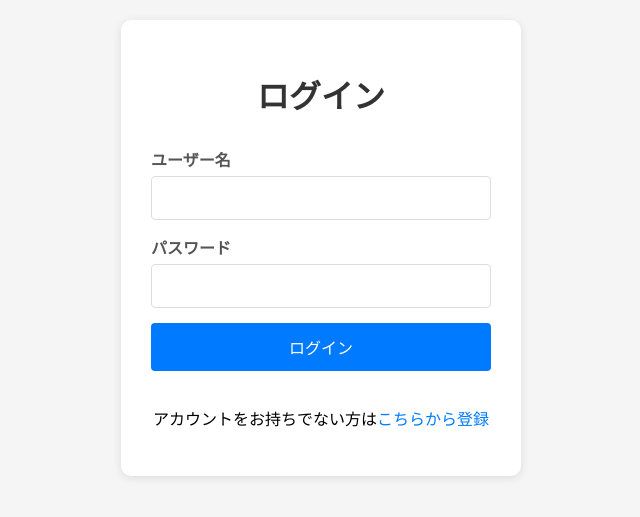
After one commit to reindeer39/to-do-app, a Flask app: page /login in a window 1280 px wide. The commit adds this page. Shown: the top 517 px of the page, without its empty margins (319-959 px from the left). Run offline with Flask 3, Linux system fonts and the light colour scheme.

Commit message:
feat: マルチユーザー対応とセキュリティ強化
- ユーザー認証システムの追加（Flask-Login）
- ユーザー登録・ログイン・ログアウト機能
- パスワードのハッシュ化（Werkzeug）
- SECRET_KEY管理の改善（python-dotenv）
- マルチユーザー対応のタスク管理
- セキュリティ強化（.gitignoreの改善）
- 本番環境対応の準備

```diff
--- a/app.py
+++ b/app.py
@@ -1,9 +1,44 @@
 import os
-from flask import Flask, render_template, request, redirect, url_for
+import secrets
+from flask import Flask, render_template, request, redirect, url_for, flash, session
 from flask_sqlalchemy import SQLAlchemy
+from flask_login import LoginManager, UserMixin, login_user, logout_user, login_required, current_user
+from werkzeug.security import generate_password_hash, check_password_hash
+from dotenv import load_dotenv
+
+# .envファイルから環境変数を読み込み
+load_dotenv()
 
 # Flaskアプリケーションのインスタンスを作成
 app = Flask(__name__)
+
+# SECRET_KEYの設定（セキュリティ重要）
+def get_secret_key():
+    """
+    環境に応じて適切なSECRET_KEYを取得する
+    """
+    # 1. 環境変数から取得を試行
+    secret_key = os.getenv('SECRET_KEY')
+
+    if secret_key:
+        return secret_key
+
+    # 2. 本番環境の場合はエラーで停止
+    if os.getenv('FLASK_ENV') == 'production':
+        raise RuntimeError(
+            "❌ PRODUCTION ERROR: SECRET_KEY must be set in production environment!\n"
+            "Set SECRET_KEY environment variable before starting the application."
+        )
+
+    # 3. 開発環境の場合は警告して自動生成
+    print("⚠️  WARNING: SECRET_KEY not found in environment variables!")
+    print("⚠️  Using auto-generated SECRET_KEY for development only.")
+    print("⚠️  For production, set SECRET_KEY environment variable.")
+    print("⚠️  Generate secure key with: python -c 'import secrets; print(secrets.token_hex(32))'")
+
+    return secrets.token_hex(32)
+
+app.config['SECRET_KEY'] = get_secret_key()
 
 # 環境変数からデータベースのURLを読み込む。存在しない場合はデフォルト値としてSQLiteを指定。
 # これにより、PostgreSQLをセットアップする前でも開発を続けられる。
@@ -16,63 +51,282 @@ app.config['SQLALCHEMY_TRACK_MODIFICATIONS'] = False # SQLAlchemyのイベント
 
 db = SQLAlchemy(app)
 
+# Flask-Loginの初期化
+login_manager = LoginManager()
+login_manager.init_app(app)
+login_manager.login_view = 'login'
+login_manager.login_message = 'ログインが必要です。'
+
+# ユーザーモデル
+class User(UserMixin, db.Model):
+    # ユーザーテーブルの定義 ormなので同名なクラスを作成
+    id = db.Column(db.Integer, primary_key=True)
+    username = db.Column(db.String(80), unique=True, nullable=False)
+    password_hash = db.Column(db.String(128), nullable=False)
+    tasks = db.relationship('Task', backref='user', lazy=True)
+
+    def set_password(self, password):
+        self.password_hash = generate_password_hash(password)
+
+    def check_password(self, password):
+        return check_password_hash(self.password_hash, password)
+
+    def __repr__(self):
+        return f'<User {self.username}>'
+
 # To-Doタスクのデータベースモデル
 class Task(db.Model):
     id = db.Column(db.Integer, primary_key=True)
     content = db.Column(db.String(200), nullable=False)
     done = db.Column(db.Boolean, default=False)
+    user_id = db.Column(db.Integer, db.ForeignKey('user.id'), nullable=False)
 
     def __repr__(self):
         return f'<Task {self.id}: {self.content}>'
 
+@login_manager.user_loader
+def load_user(user_id):
+
+    return User.query.get(int(user_id))
+
 @app.route('/')
+@login_required
 def index():
     """
-    トップページ。タスク一覧を表示します。
+    トップページ。現在ログインしているユーザーのタスク一覧を表示します。
     """
-    # データベースからタスクを取得
-    tasks = Task.query.all()
-    # タスクのリストをそのまま渡します
+    # 現在のユーザーのタスクのみを取得
+    tasks = Task.query.filter_by(user_id=current_user.id).all()
     return render_template('index.html', tasks=tasks)
 
+@app.route('/login', methods=['GET', 'POST'])
+def login():
+    """
+    ログインページ
+    """
+    if request.method == 'POST':
+        username = request.form['username']
+        password = request.form['password']
+        user = User.query.filter_by(username=username).first()
+
+        if user and user.check_password(password):
+            login_user(user)
+            return redirect(url_for('index'))
+        else:
+            flash('ユーザー名またはパスワードが間違っています。')
+
+    return render_template('login.html')
+
+@app.route('/register', methods=['GET', 'POST'])
+def register():
+    """
+    ユーザー登録ページ
+    """
+    if request.method == 'POST':
+        username = request.form['username']
+        password = request.form['password']
+
+        # ユーザー名の重複チェック
+        existing_user = User.query.filter_by(username=username).first()
+        if existing_user:
+            flash('このユーザー名は既に使用されています。')
+            return render_template('register.html')
+
+        # 新しいユーザーを作成
+        new_user = User(username=username)
+        new_user.set_password(password)
+        db.session.add(new_user)
+        db.session.commit()
+
+        flash('アカウントが作成されました。ログインしてください。')
+        return redirect(url_for('login'))
+
+    return render_template('register.html')
+
+@app.route('/logout')
+@login_required
+def logout():
+    """
+    ログアウト
+    """
+    logout_user()
+    return redirect(url_for('login'))
+
 @app.route('/add', methods=['POST'])
+@login_required
 def add():
     """
-    フォームから送信された新しいタスクを追加します。
+    フォームから送信された新しいタスクを現在のユーザーに追加します。
     """
     task_content = request.form['task_content']
     if task_content: # 空のタスクは追加しない
-        new_task = Task(content=task_content)
+        new_task = Task(content=task_content, user_id=current_user.id)
         db.session.add(new_task)
         db.session.commit()
     return redirect(url_for('index'))
 
 @app.route('/delete/<int:task_id>')
+@login_required
 def delete(task_id):
     """
-    指定されたIDのタスクを削除します。
+    指定されたIDのタスクを削除します（現在のユーザーのタスクのみ）。
     """
-    task = Task.query.get_or_404(task_id)
+    task = Task.query.filter_by(id=task_id, user_id=current_user.id).first_or_404()
     db.session.delete(task)
     db.session.commit()
     return redirect(url_for('index'))
 
 @app.route('/toggle/<int:task_id>')
+@login_required
 def toggle(task_id):
     """
-    指定されたIDのタスクの完了/未完了を切り替えます。
+    指定されたIDのタスクの完了/未完了を切り替えます（現在のユーザーのタスクのみ）。
     """
-    task = Task.query.get_or_404(task_id)
+    task = Task.query.filter_by(id=task_id, user_id=current_user.id).first_or_404()
     task.done = not task.done
     db.session.commit()
     return redirect(url_for('index'))
 
+@app.route('/debug')
+def debug():
+    """
+    ORM の動作を確認するためのデバッグページ
+    """
+    debug_info = []
+
+    # User クラスの属性を確認
+    debug_info.append("=== User クラスの属性 ===")
+    user_attrs = [attr for attr in dir(User) if not attr.startswith('_')]
+    for attr in sorted(user_attrs):
+        debug_info.append(f"User.{attr}")
+
+    # query 属性の詳細
+    debug_info.append("\n=== query 属性の詳細 ===")
+    debug_info.append(f"User.query のタイプ: {type(User.query)}")
+    debug_info.append(f"User.query: {User.query}")
+
+    # 実際のクエリ例
+    debug_info.append("\n=== 実際のクエリ例 ===")
+    users = User.query.all()
+    for user in users:
+        debug_info.append(f"ユーザー: {user.username} (ID: {user.id})")
+
+    return "<pre>" + "\n".join(debug_info) + "</pre>"
+
+@app.route('/session-debug')
+@login_required
+def session_debug():
+    """
+    セッションの内容を確認するためのデバッグページ
+    """
+    import json
+    from flask import session
+
+    debug_info = []
+
+    debug_info.append("=== セッション情報 ===")
+    debug_info.append(f"現在のユーザーID: {current_user.id}")
+    debug_info.append(f"現在のユーザー名: {current_user.username}")
+    debug_info.append(f"認証状態: {current_user.is_authenticated}")
+
+    debug_info.append("\n=== セッションクッキーの内容 ===")
+    for key, value in session.items():
+        debug_info.append(f"{key}: {value}")
+
+    debug_info.append("\n=== SECRET_KEY情報 ===")
+    debug_info.append(f"SECRET_KEY の長さ: {len(app.config['SECRET_KEY'])} 文字")
+    debug_info.append(f"SECRET_KEY の最初の10文字: {app.config['SECRET_KEY'][:10]}...")
+
+    debug_info.append("\n=== セッションの仕組み ===")
+    debug_info.append("1. ログイン時: Flask-LoginがユーザーIDをセッションに保存")
+    debug_info.append("2. 暗号化: SECRET_KEYでセッションデータを署名・暗号化")
+    debug_info.append("3. クッキー: 暗号化されたデータをブラウザのクッキーに保存")
+    debug_info.append("4. リクエスト時: クッキーを復号化してユーザーを特定")
+
+    return "<pre>" + "\n".join(debug_info) + "</pre>"
+
+@app.route('/crypto-debug')
+@login_required
+def crypto_debug():
+    """
+    暗号化・復号化のプロセスを詳しく確認
+    """
+    from flask import session, request
+    from itsdangerous import URLSafeTimedSerializer
+
+    debug_info = []
+
+    debug_info.append("=== 暗号化・復号化の詳細 ===")
+
+    # 1. 現在のセッションデータ（復号化済み）
+    debug_info.append("\n1. セッションデータ（復号化済み）:")
+    for key, value in session.items():
+        debug_info.append(f"   {key}: {value}")
+
+    # 2. ブラウザから送られてきた暗号化されたクッキー
+    session_cookie = request.cookies.get('session')
+    debug_info.append(f"\n2. 暗号化されたセッションクッキー:")
+    debug_info.append(f"   {session_cookie[:50]}..." if session_cookie else "   なし")
+
+    # 3. SECRET_KEYを使った署名の仕組み
+    debug_info.append(f"\n3. SECRET_KEYによる署名:")
+    debug_info.append(f"   SECRET_KEY: {app.config['SECRET_KEY'][:20]}...")
+
+    # 4. Flaskが使用している署名ライブラリの詳細
+    try:
+        serializer = URLSafeTimedSerializer(app.config['SECRET_KEY'])
+        debug_info.append(f"\n4. 署名ライブラリ:")
+        debug_info.append(f"   使用ライブラリ: itsdangerous.URLSafeTimedSerializer")
+        debug_info.append(f"   アルゴリズム: HMAC-SHA1 (デフォルト)")
+    except Exception as e:
+        debug_info.append(f"   エラー: {e}")
+
+    # 5. 暗号化・復号化フロー
+    debug_info.append(f"\n5. 暗号化・復号化フロー:")
+    debug_info.append("   ログイン時:")
+    debug_info.append("   ① ユーザーID等をセッションデータに保存")
+    debug_info.append("   ② SECRET_KEYで署名・暗号化")
+    debug_info.append("   ③ 暗号化されたクッキーをブラウザに送信")
+    debug_info.append("")
+    debug_info.append("   リクエスト時:")
+    debug_info.append("   ① ブラウザから暗号化クッキーを受信")
+    debug_info.append("   ② SECRET_KEYで署名検証・復号化")
+    debug_info.append("   ③ セッションデータを復元")
+    debug_info.append("   ④ current_userとして利用可能")
+
+    # 6. セキュリティのポイント
+    debug_info.append(f"\n6. セキュリティのポイント:")
+    debug_info.append("   ✓ SECRET_KEYを知らないと復号化できない")
+    debug_info.append("   ✓ 改ざんされた場合は署名検証でエラー")
+    debug_info.append("   ✓ ブラウザには暗号化された状態で保存")
+    debug_info.append("   ✓ サーバー側でのみ復号化される")
+
+    return "<pre>" + "\n".join(debug_info) + "</pre>"
 
 if __name__ == '__main__':
     # アプリケーションコンテキスト内でデータベーステーブルを作成
     with app.app_context():
         db.create_all()
 
+        # 開発用の初期ユーザーを作成（存在しない場合のみ）
+        if not User.query.filter_by(username='admin').first():
+            admin_user = User(username='admin')
+            admin_user.set_password('admin123')
+            db.session.add(admin_user)
+            db.session.commit()
+            print("開発用ユーザーが作成されました:")
+            print("ユーザー名: admin")
+            print("パスワード: admin123")
+
+        if not User.query.filter_by(username='test').first():
+            test_user = User(username='test')
+            test_user.set_password('test123')
+            db.session.add(test_user)
+            db.session.commit()
+            print("テスト用ユーザーが作成されました:")
+            print("ユーザー名: test")
+            print("パスワード: test123")
+
     # 開発用サーバーを起動
     # host='0.0.0.0' にすると、同じネットワーク内の他のPCからもアクセスできます
-    app.run(debug=True, host='0.0.0.0')
+    app.run(debug=True, host='0.0.0.0', port=5001)
--- /dev/null
+++ b/requirements.txt
@@ -0,0 +1,5 @@
+Flask==3.0.0
+Flask-SQLAlchemy==3.1.1
+Flask-Login==0.6.3
+Werkzeug==3.0.1
+python-dotenv==1.0.0
--- /dev/null
+++ b/templates/login.html
@@ -0,0 +1,107 @@
+<!DOCTYPE html>
+<html lang="ja">
+<head>
+    <meta charset="UTF-8">
+    <meta name="viewport" content="width=device-width, initial-scale=1.0">
+    <title>ログイン - To-Do App</title>
+    <style>
+        body {
+            font-family: sans-serif;
+            max-width: 400px;
+            margin: auto;
+            padding: 20px;
+            background-color: #f5f5f5;
+        }
+        .login-container {
+            background-color: white;
+            padding: 30px;
+            border-radius: 10px;
+            box-shadow: 0 2px 10px rgba(0,0,0,0.1);
+        }
+        h1 {
+            text-align: center;
+            color: #333;
+            margin-bottom: 30px;
+        }
+        form {
+            display: flex;
+            flex-direction: column;
+        }
+        label {
+            margin-bottom: 5px;
+            font-weight: bold;
+            color: #555;
+        }
+        input[type="text"], input[type="password"] {
+            padding: 12px;
+            border: 1px solid #ddd;
+            border-radius: 4px;
+            margin-bottom: 15px;
+            font-size: 16px;
+        }
+        input[type="submit"] {
+            padding: 12px;
+            border: none;
+            background-color: #007BFF;
+            color: white;
+            border-radius: 4px;
+            cursor: pointer;
+            font-size: 16px;
+            margin-bottom: 15px;
+        }
+        input[type="submit"]:hover {
+            background-color: #0056b3;
+        }
+        .flash-messages {
+            margin-bottom: 20px;
+        }
+        .flash-message {
+            padding: 10px;
+            background-color: #f8d7da;
+            color: #721c24;
+            border-radius: 4px;
+            border: 1px solid #f5c6cb;
+        }
+        .link {
+            text-align: center;
+            margin-top: 20px;
+        }
+        .link a {
+            color: #007BFF;
+            text-decoration: none;
+        }
+        .link a:hover {
+            text-decoration: underline;
+        }
+    </style>
+</head>
+<body>
+    <div class="login-container">
+        <h1>ログイン</h1>
+
+        {% with messages = get_flashed_messages() %}
+            {% if messages %}
+                <div class="flash-messages">
+                    {% for message in messages %}
+                        <div class="flash-message">{{ message }}</div>
+                    {% endfor %}
+                </div>
+            {% endif %}
+        {% endwith %}
+
+        <form method="POST">
+            <label for="username">ユーザー名</label>
+            <input type="text" id="username" name="username" required>
+
+            <label for="password">パスワード</label>
+            <input type="password" id="password" name="password" required>
+
+            <input type="submit" value="ログイン">
+        </form>
+
+        <div class="link">
+            <p>アカウントをお持ちでない方は<a href="{{ url_for('register') }}">こちらから登録</a></p>
+        </div>
+    </div>
+</body>
+</html>
```
Also changed, not shown: index.html (deleted, +0 -159 lines), templates/index.html (+35 -3 lines), templates/register.html (added, +107 -0 lines), instance/default.db (deleted), 1 other file.
